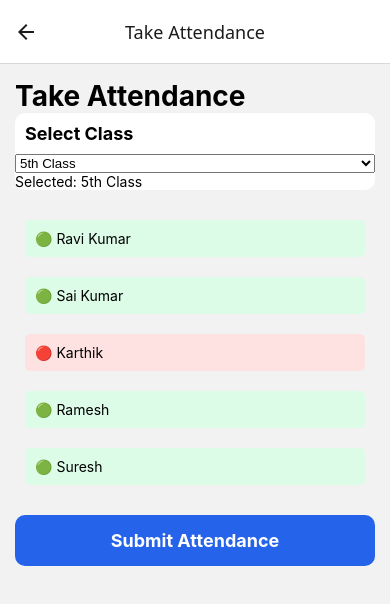
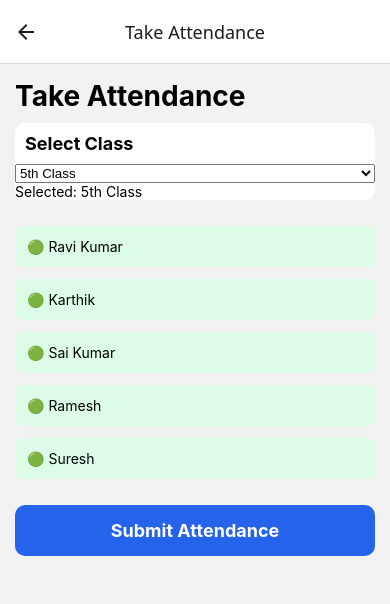
Before and after one commit to kranthinaremsetti/SunSchoolApp, a React Native app: screen /TeacherAttendance in a window 390 px wide. Shown: the top 604 px of the page. Built offline with nearby package versions, Linux system fonts and the light colour scheme.

Commit message:
Implement attendance storage and migrate teacher attendance to new data model

```diff
--- a/src/constants/studentsData.ts
+++ /dev/null
@@ -1,27 +0,0 @@
-export const studentsData = [
-  {
-    id: 1,
-    name: "Ravi Kumar",
-    present: true,
-  },
-  {
-    id: 2,
-    name: "Sai Kumar",
-    present: true,
-  },
-  {
-    id: 3,
-    name: "Karthik",
-    present: false,
-  },
-  {
-    id: 4,
-    name: "Ramesh",
-    present: true,
-  },
-  {
-    id: 5,
-    name: "Suresh",
-    present: true,
-  },
-];
--- a/src/data/attendance.ts
+++ b/src/data/attendance.ts
@@ -1,7 +1,13 @@
-export const attendanceRecords = [
-  {
-    studentId: 1,
-    date: "2026-06-08",
-    status: "Present",
-  },
-];
+export let attendanceRecords = [];
+
+export const addAttendanceRecord = (
+  studentId: number,
+  date: string,
+  status: string
+) => {
+  attendanceRecords.push({
+    studentId,
+    date,
+    status,
+  });
+};
--- a/src/data/parents.ts
+++ b/src/data/parents.ts
@@ -21,6 +21,12 @@ export const parents = [
   id: 104,
   username: "parent4",
   password: "1234",
-  studentId: 2
+  studentId: 4,
+},
+{
+  id: 105,
+  username: "parent5",
+  password: "1234",
+  studentId: 5,
 },
 ];
--- a/src/data/students.ts
+++ b/src/data/students.ts
@@ -20,4 +20,18 @@ export const students = [
     rollNo: 3,
     parentId: 103,
   },
+  {
+    id: 4,
+    name: "Ramesh",
+    className: "5th Class",
+    rollNo: 4,
+    parentId: 104,
+  },
+  {
+    id: 5,
+    name: "Suresh",
+    className: "5th Class",
+    rollNo: 5,
+    parentId: 105,
+  },
 ];
--- a/src/screens/ProfileScreen.tsx
+++ b/src/screens/ProfileScreen.tsx
@@ -1,9 +1,41 @@
 import { View, Text, StyleSheet } from "react-native";
 
+import { students } from "../data/students";
+import { parents } from "../data/parents";
+import { currentStudentId } from "../data/session";
+
 export default function ProfileScreen() {
+  const student = students.find(
+    (s) => s.id === currentStudentId
+  );
+
+  const parent = parents.find(
+    (p) => p.studentId === currentStudentId
+  );
+
   return (
     <View style={styles.container}>
-      <Text style={styles.title}>Profile Screen</Text>
+      <Text style={styles.title}>
+        Student Profile
+      </Text>
+
+      <View style={styles.card}>
+        <Text style={styles.info}>
+          Name: {student?.name}
+        </Text>
+
+        <Text style={styles.info}>
+          Class: {student?.className}
+        </Text>
+
+        <Text style={styles.info}>
+          Roll No: {student?.rollNo}
+        </Text>
+
+        <Text style={styles.info}>
+          Parent Username: {parent?.username}
+        </Text>
+      </View>
     </View>
   );
 }
@@ -11,11 +43,25 @@ export default function ProfileScreen() {
 const styles = StyleSheet.create({
   container: {
     flex: 1,
-    justifyContent: "center",
-    alignItems: "center",
+    padding: 20,
+    backgroundColor: "#F8FAFC",
   },
+
   title: {
     fontSize: 28,
     fontWeight: "bold",
+    marginBottom: 20,
+  },
+
+  card: {
+    backgroundColor: "white",
+    padding: 20,
+    borderRadius: 12,
+    elevation: 3,
+  },
+
+  info: {
+    fontSize: 18,
+    marginBottom: 12,
   },
 });
--- a/src/screens/TeacherAttendanceScreen.tsx
+++ b/src/screens/TeacherAttendanceScreen.tsx
@@ -4,20 +4,30 @@ import {
   StyleSheet,
   ScrollView,
   TouchableOpacity,
-  Alert
+  Alert,
 } from "react-native";
 import { useState } from "react";
-import { studentsData } from "../constants/studentsData";
+import { students } from "../data/students";
 import { Picker } from "@react-native-picker/picker";
-import { classesData } from "../constants/classesData";
-import { generatedNotifications } from "../services/notificationService";
+import { classesData } from "../constants/classesData";import {
+  attendanceRecords,
+  addAttendanceRecord,
+} from "../data/attendance";
+
 export default function TeacherAttendanceScreen() {
-  const [students, setStudents] = useState(studentsData);
+  const [studentsState, setStudentsState] = useState(
+    students.map((student) => ({
+      ...student,
+      present: true,
+    }))
+  );
+
   const [selectedClass, setSelectedClass] =
     useState("5th Class");
+
   const toggleAttendance = (id: number) => {
-    setStudents(
-      students.map((student) =>
+    setStudentsState(
+      studentsState.map((student) =>
         student.id === id
           ? {
               ...student,
@@ -27,35 +37,41 @@ export default function TeacherAttendanceScreen() {
       )
     );
   };
+
   const submitAttendance = () => {
-    const presentCount = students.filter(
+    const presentCount = studentsState.filter(
       (student) => student.present
     ).length;
 
-    const absentCount = students.length - presentCount;
-    const absentStudents = students.filter(
-      (student) => !student.present
+    const absentCount =
+      studentsState.length - presentCount;
+
+    const today = new Date()
+  .toISOString()
+  .split("T")[0];
+
+studentsState.forEach((student) => {
+  addAttendanceRecord(
+    student.id,
+    today,
+    student.present
+      ? "Present"
+      : "Absent"
   );
-
-    generatedNotifications.length = 0;
-
-    absentStudents.forEach((student) => {
-      generatedNotifications.push({
-        id: Date.now() + student.id,
-        title: "Attendance Alert",
-        message: `${student.name} was absent in ${selectedClass}.`,
 });
-    });
+console.log(attendanceRecords)
     Alert.alert(
       "Attendance Submitted",
       `Class: ${selectedClass}\nPresent: ${presentCount}\nAbsent: ${absentCount}`
     );
   };
+
   return (
     <View style={styles.container}>
       <Text style={styles.title}>
         Take Attendance
       </Text>
+
       <View style={styles.pickerContainer}>
         <Text style={styles.label}>
           Select Class
@@ -75,12 +91,14 @@ export default function TeacherAttendanceScreen() {
             />
           ))}
         </Picker>
+
         <Text>
           Selected: {selectedClass}
         </Text>
       </View>
+
       <ScrollView>
-        {students.map((student) => (
+        {studentsState.map((student) => (
           <TouchableOpacity
             key={student.id}
             style={[
@@ -91,13 +109,17 @@ export default function TeacherAttendanceScreen() {
                   : "#FEE2E2",
               },
             ]}
-          onPress={() => toggleAttendance(student.id)}
+            onPress={() =>
+              toggleAttendance(student.id)
+            }
           >
             <Text>
-            {student.present ? "🟢" : "🔴"} {student.name}
+              {student.present ? "🟢" : "🔴"}{" "}
+              {student.name}
             </Text>
           </TouchableOpacity>
         ))}
+
         <TouchableOpacity
           style={styles.submitButton}
           onPress={submitAttendance}
@@ -120,14 +142,9 @@ const styles = StyleSheet.create({
   title: {
     fontSize: 28,
     fontWeight: "bold",
+    marginBottom: 10,
   },
 
-  studentItem: {
-    backgroundColor: "lightgray",
-    padding: 10,
-    margin: 10,
-    borderRadius: 5,
-  },
   pickerContainer: {
     backgroundColor: "white",
     borderRadius: 10,
@@ -140,6 +157,13 @@ const styles = StyleSheet.create({
     fontWeight: "bold",
     padding: 10,
   },
+
+  studentItem: {
+    padding: 12,
+    marginVertical: 6,
+    borderRadius: 8,
+  },
+
   submitButton: {
     backgroundColor: "#2563EB",
     padding: 15,
```
Also changed, not shown: src/data/notifications.ts (added, +21 -0 lines). Lines whose indentation alone changed are shown as unchanged.
